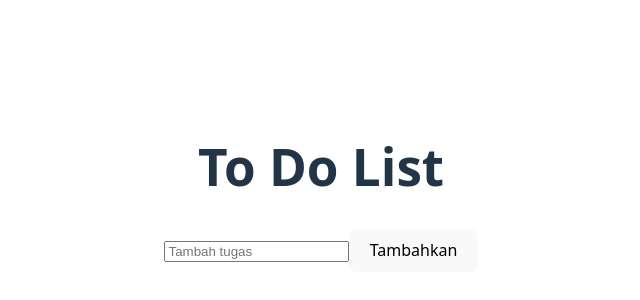
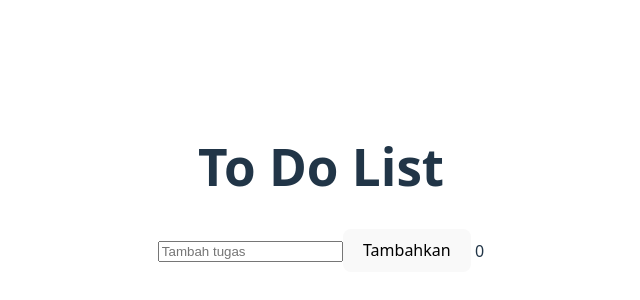
Before and after one commit to dimasfhrz356/32-pbk-uts-233510530, a Vue app: page / in a window 1280 px wide. Shown: the part 212-512 px from the top of the page, without its empty margins (319-959 px from the left). Built offline with nearby package versions, Linux system fonts and the light colour scheme.

Commit message:
total tugas

```diff
--- a/src/App.vue
+++ b/src/App.vue
@@ -1,5 +1,5 @@
 <script setup>
-import { ref } from 'vue';
+import { ref, computed } from 'vue';
 
 const listTugas = ref([]);
 const newTugas = ref('');
@@ -17,6 +17,8 @@ const tambahTugas = () => {
   }
 }
 
+const totalTugas = computed(() => listTugas.value.length);
+
 </script>
 
 <template>
@@ -24,6 +26,8 @@ const tambahTugas = () => {
     <h1>To Do List</h1>
     <input type="text" v-model="newTugas" @keyup.enter="tambahTugas" placeholder="Tambah tugas">
     <button @click="tambahTugas">Tambahkan</button>
+
+    {{  totalTugas }}
   </div>
 </template>
 
```
